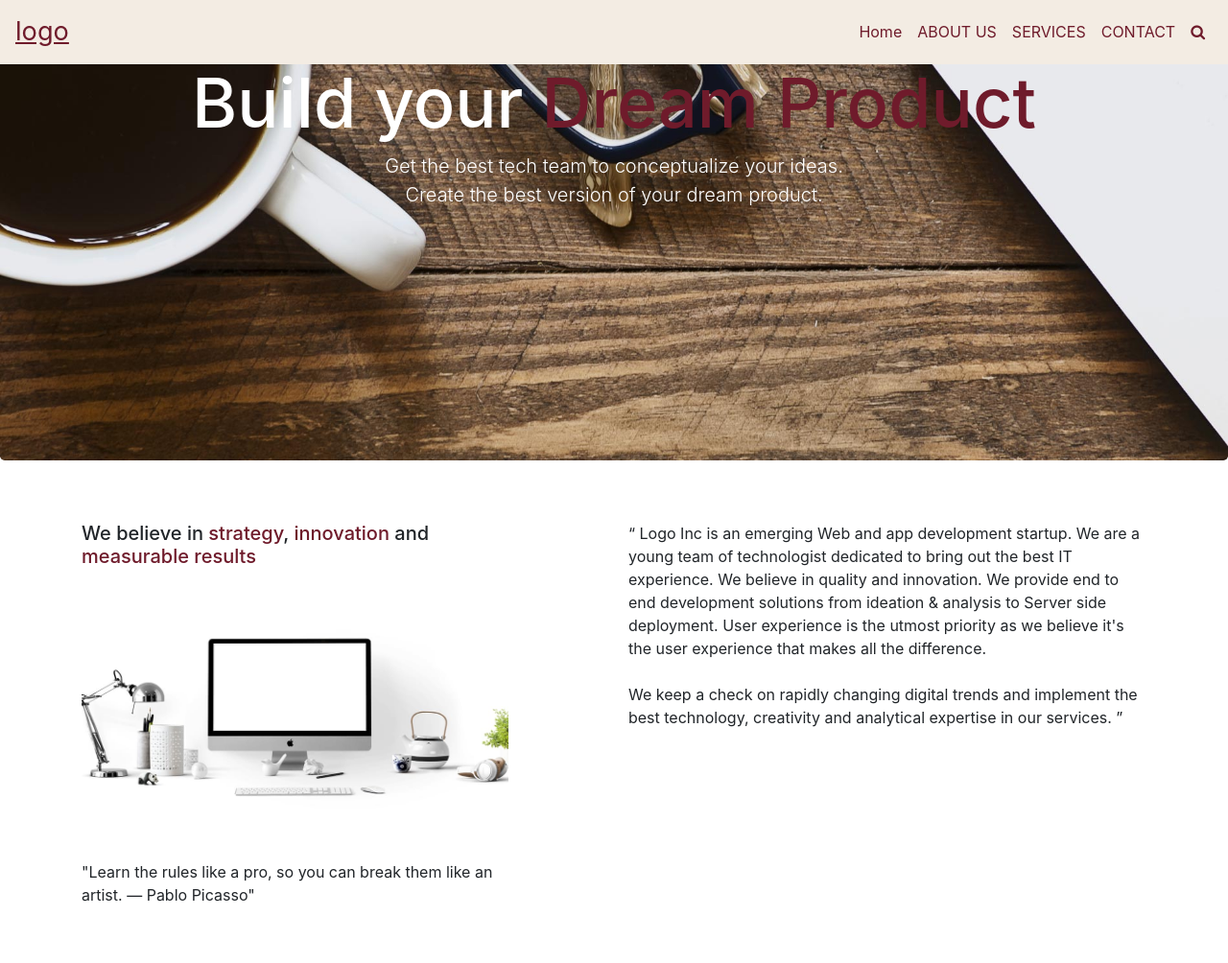
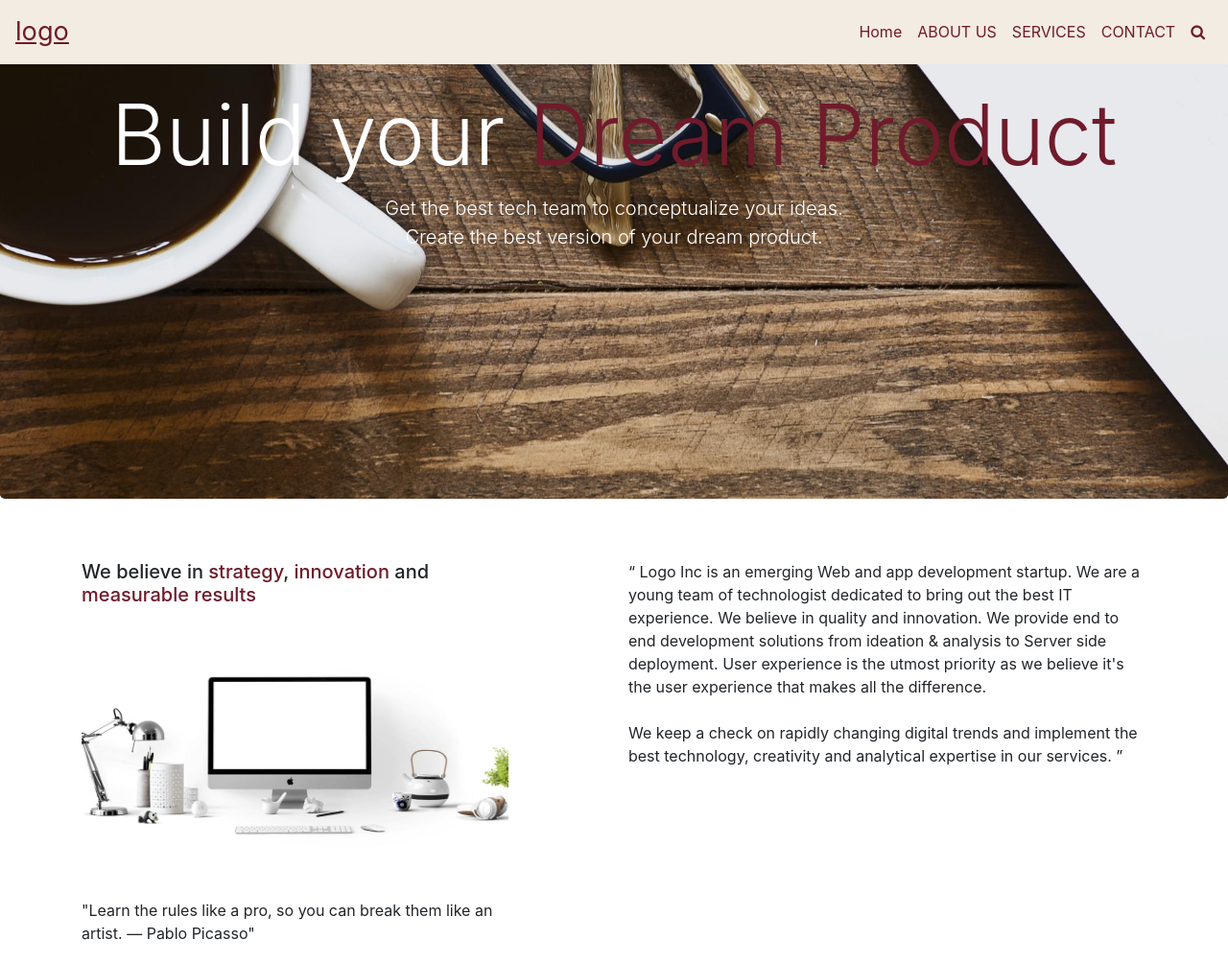
Before and after one commit to pallavi-jain/bootstrap-assignment, a website: page app/index.html in a window 1280 px wide. Shown: the top 1004 px of the page at 96% size. Drawn offline with Linux system fonts and the light colour scheme.

Commit message:
code cleanup

```diff
--- a/app/index.html
+++ b/app/index.html
@@ -40,8 +40,8 @@
     <main>
         <!--JUMBOTRON BEGINS HERE-->
         <section class="jumbotron text-center background-banner">
-            <div class="container">
-                <h1 class="jumbotron-heading white-color">Build your
+            <div class="container pt-4">
+                <h1 class="display-2 white-color">Build your
                     <span class="startup-text-color">Dream Product</span>
                 </h1>
                 <p class="lead white-color">Get the best tech team to conceptualize your ideas.
@@ -50,7 +50,7 @@
 
             </div>
         </section>
-        <!--JUMBOTRON BEGINS HERE-->
+        <!--JUMBOTRON ENDS HERE-->
         <!--MOTO BEGINS HERE-->
         <section>
             <div class="container section-margin-top">
--- a/app/styles/scss/styles.scss
+++ b/app/styles/scss/styles.scss
@@ -27,7 +27,7 @@ blockquote {
     background-repeat: no-repeat;
     background-size: cover;
     position: relative;
-    height: 60vh;
+    min-height: 65vh;
 }
 
 .jumbotron-heading{
@@ -120,6 +120,18 @@ color: #fff;
     background-color: #efefef;
 }
 
+
+
+footer{
+    .copyright{
+        font-size: 10px;
+        padding-top: 10px
+    }
+
+    .copyright-border{
+        border-top: 1px solid #868686;
+    }
+
     .footer-text{
         color: $text-color;
         text-decoration: underline;
@@ -134,16 +146,8 @@ color: #fff;
 
     }
 
-.copyright{
-    font-size: 10px;
-    padding-top: 10px
-}
-
-.copyright-border{
-    border-top: 1px solid #868686;
-}
-
     .social-media-ul{
         list-style: none;
         padding-left:0px;
     }
+}
```
Also changed, not shown: app/styles/css/styles.css. Lines whose indentation alone changed are shown as unchanged.
